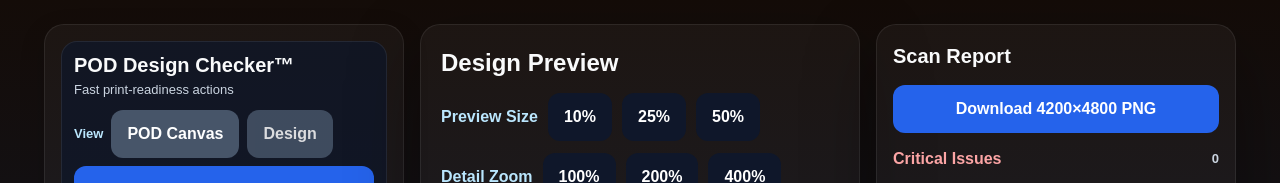
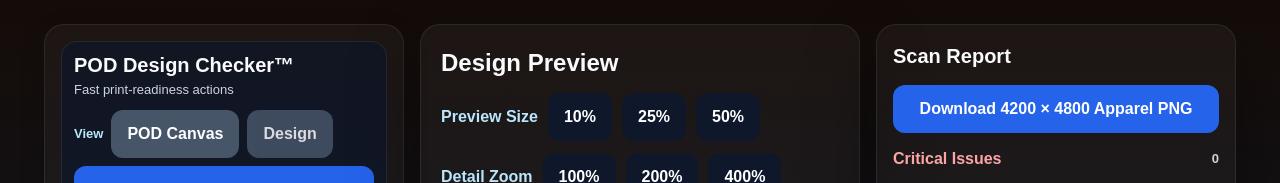
Before and after one commit to noobmacker-creator/pod-design-checker, a Next.js app: page / in a window 1280 px wide. Shown: the top 183 px of the page. Built offline with nearby package versions, Linux system fonts and the light colour scheme.

Commit message:
rename download button to apparel png

```diff
--- a/app/components/IssueBucketsPanel.tsx
+++ b/app/components/IssueBucketsPanel.tsx
@@ -139,7 +139,7 @@ export default function IssueBucketsPanel({
             background: '#2563eb',
           }}
         >
-          Download 4200×4800 PNG
+          Download 4200 × 4800 Apparel PNG
         </button>
       </div>
 
```
